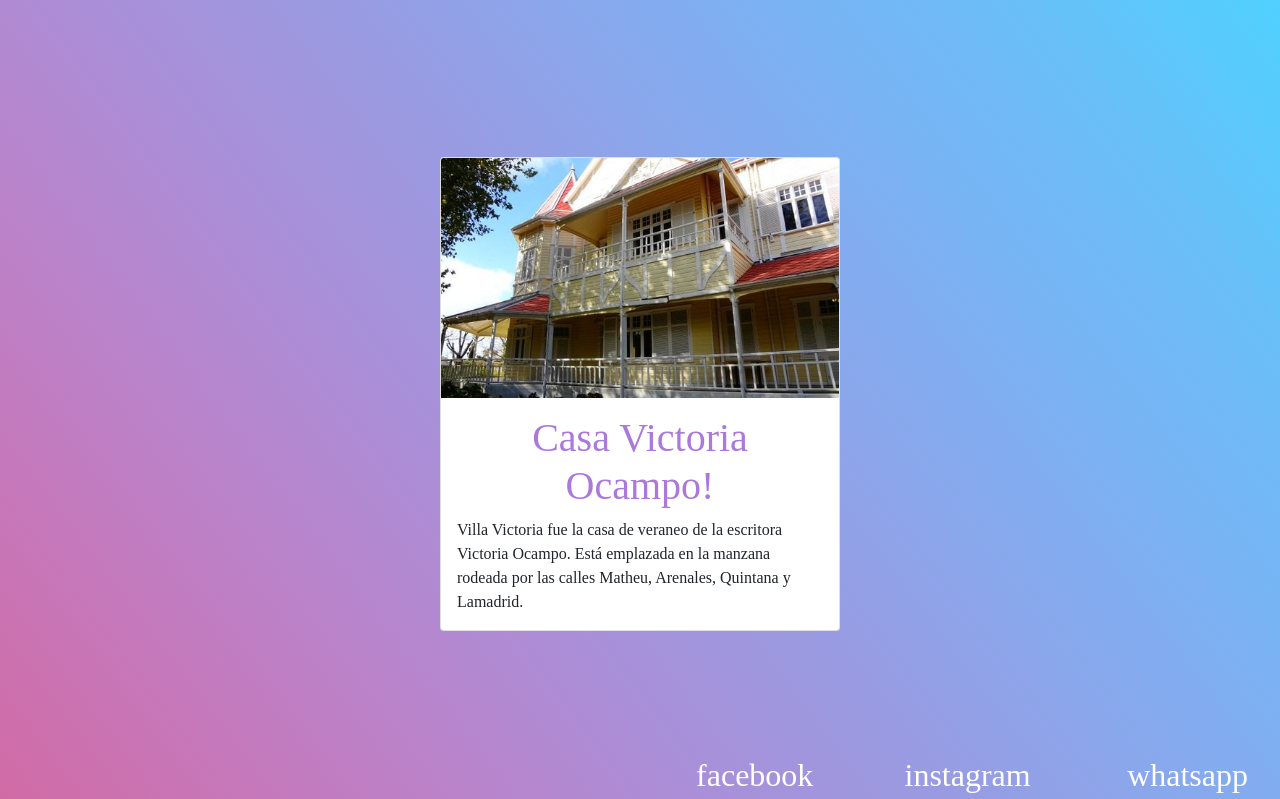
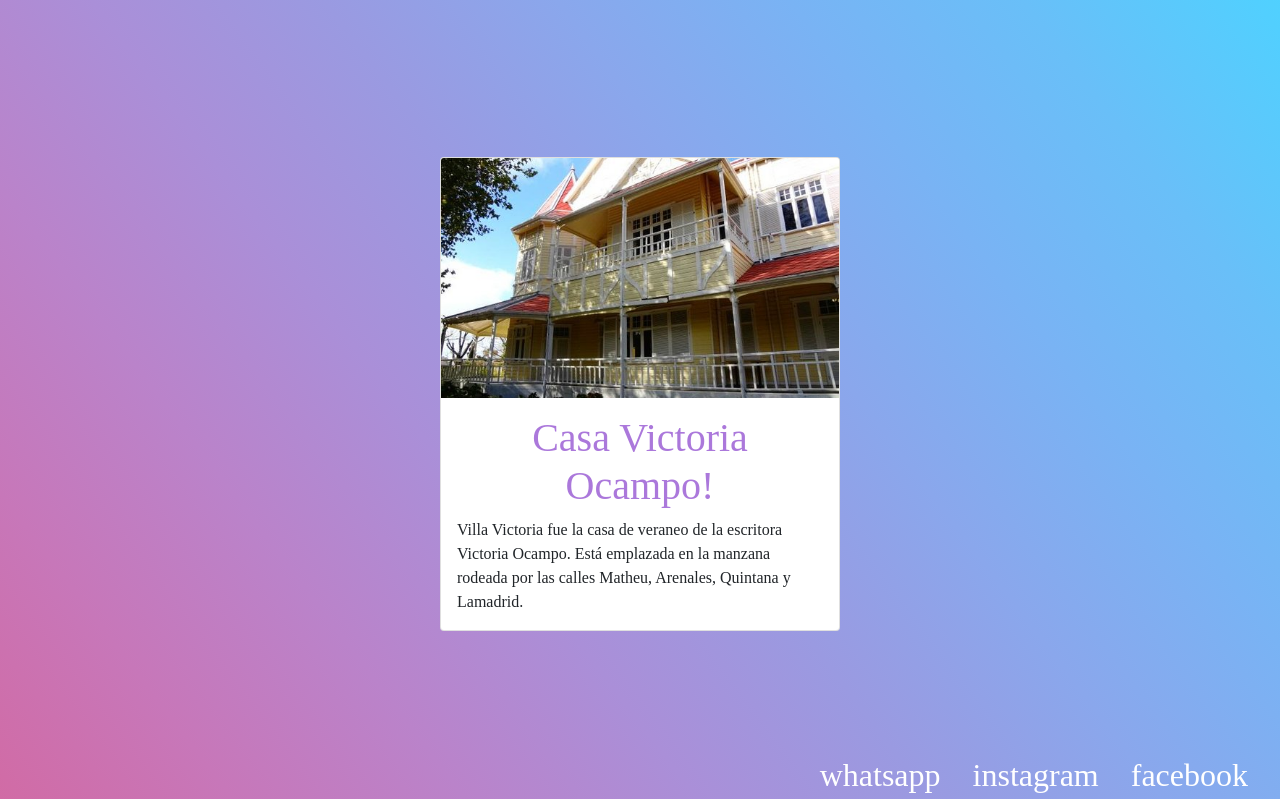
Before and after one commit to MelaniLarregina/MelaniLarregina, a plain HTML site: page pages/actividades.html in a window 1280 px wide. Shown: the part 886-1685 px from the top of the page. Drawn offline with Linux system fonts and the light colour scheme; files whose address does not match are found by name.

Commit message:
falta agregar grillas, y mq

```diff
--- a/css/style.css
+++ b/css/style.css
@@ -210,11 +210,9 @@
     width: 60rem;
 }
 
-footer{
+.footer-style{
     height: 3rem;
     left: 0;
     bottom: 0;
     width: 100%;
-    color: white;
-    text-align: center;
   }
--- a/pages/actividades.html
+++ b/pages/actividades.html
@@ -51,19 +51,13 @@
             </div>
         </section>
     </main>
+    <div class="footer-style">
         <footer>
-                <div class="row row-cols-auto">
-                  <div class="col-sm-8">
-                    <a class="social-media" href="https://www.facebook.com/MelaniLarregina" target="_blank">facebook</a>
-                  </div>
-                  <div class="col-sm">
-                    <a class="social-media" href="https://www.instagram.com/melani_larregina/" target="_blank">instagram</a>
-                  </div>
-                  <div class="col-sm">
-                    <a class="social-media" href="https://wa.me/5492236894238" target="_blank">whatsapp</a>
-                  </div>
-              </div>
+            <a class="social-media" href="https://www.facebook.com/MelaniLarregina" target="_blank">facebook</a>
+            <a class="social-media" href="https://www.instagram.com/melani_larregina/" target="_blank">instagram</a>
+            <a class="social-media" href="https://wa.me/5492236894238" target="_blank">whatsapp</a>
         </footer>
+    </div>
 <script src="../js/bootstrap.bundle.min.js"></script>
 </body>
 </html>
```
Also changed, not shown: pages/galeria.html (+1 -3 lines).
